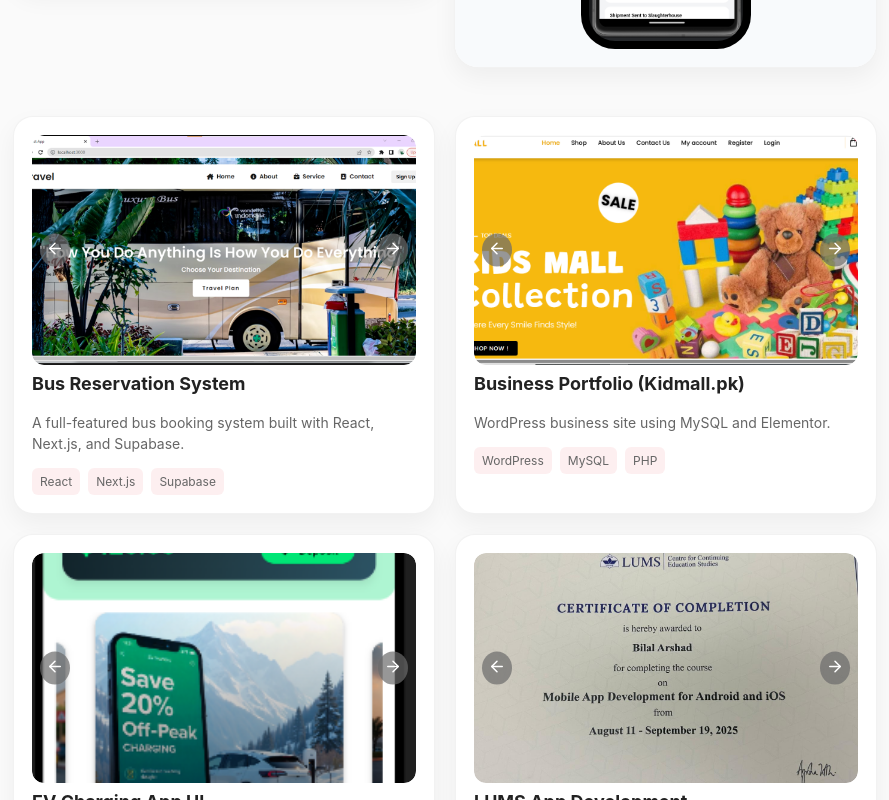
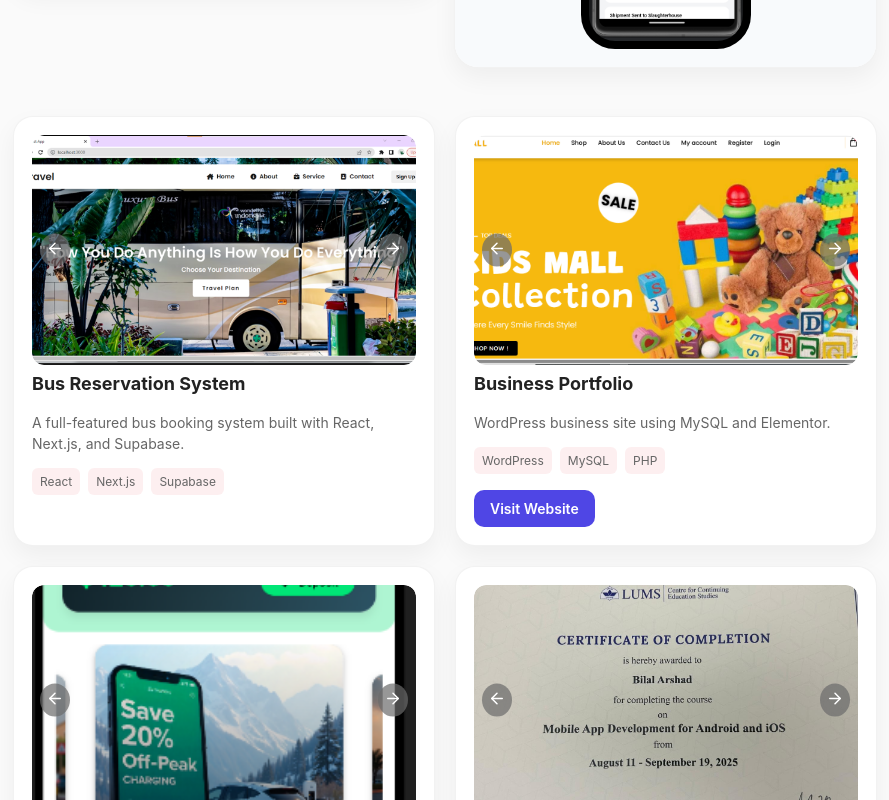
Before and after one commit to bilaltarar008/Portfolio-react, a React (Create React App) app: page / in a window 1280 px wide. Shown: the part 1271-2071 px from the top of the page, without its empty margins (11-900 px from the left). Built offline with nearby package versions, Linux system fonts and the light colour scheme.

Commit message:
fix vercel eslint

```diff
--- a/src/App.js
+++ b/src/App.js
@@ -1272,12 +1272,21 @@
     images: ["/images/bus.PNG", "/images/bus1.PNG", "/images/bus3.PNG"],
   },
   {
-    id: 2,
-    title: "Business Portfolio (Kidmall.pk)",
-    description: "WordPress business site using MySQL and Elementor.",
-    technologies: ["WordPress", "MySQL", "PHP"],
-    images: ["/images/kid.PNG", "/images/kid1.PNG", "/images/kid2.PNG"],
-  },
+  id: 2,
+  title: "Business Portfolio",
+  description:
+    "WordPress business site using MySQL and Elementor.",
+
+  technologies: ["WordPress", "MySQL", "PHP"],
+
+  liveUrl: "https://kidmall.pk/",
+
+  images: [
+    "/images/kid.PNG",
+    "/images/kid1.PNG",
+    "/images/kid2.PNG",
+  ],
+},
    {
     id: 3,
     title: "EV Charging App UI",
@@ -1311,6 +1320,7 @@
     title: "United Energy (unitedenergy.pk)",
     description: "United Energy is a renewable energy company specializing in solar solutions for residential, commercial, and industrial needs.",
     technologies: ["React", "CSS", "SupaBase"],
+    liveUrl: "https://unitedenergy.pk/",
     media: [
     { type: "image", src: "/images/Ue1.PNG" },
     { type: "image", src: "/images/Ue2.PNG" },
@@ -1491,6 +1501,33 @@
           </Tech>
         ))}
       </TechList>
+
+      {project.liveUrl && (
+  <a
+    href={project.liveUrl}
+    target="_blank"
+    rel="noopener noreferrer"
+    style={{
+      textDecoration: "none",
+      display: "inline-block",
+      marginTop: "16px",
+    }}
+  >
+    <div
+      style={{
+        padding: "10px 16px",
+        borderRadius: "10px",
+        background: "#4f46e5",
+        color: "white",
+        fontWeight: "600",
+        fontSize: "14px",
+        width: "fit-content",
+      }}
+    >
+      Visit Website
+    </div>
+  </a>
+)}
 
     </Card>
   );
```
